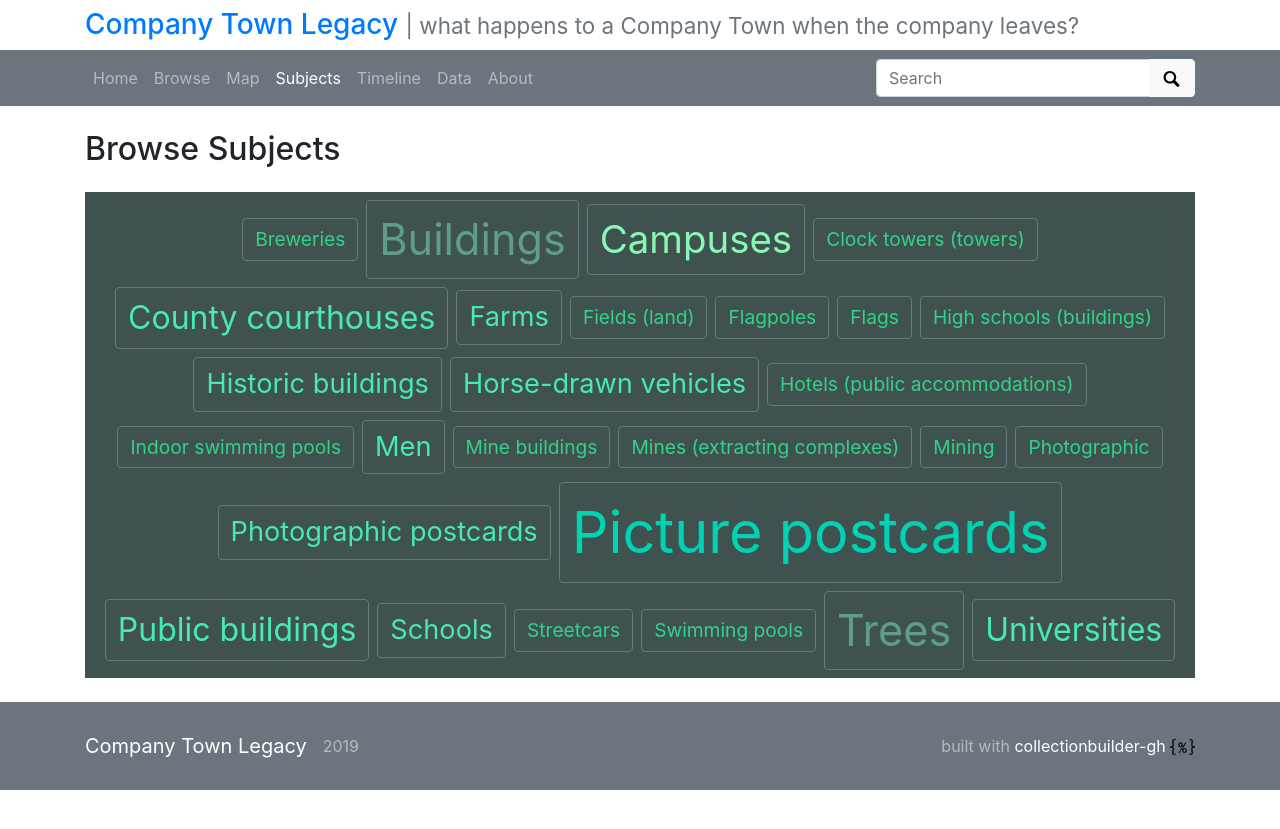
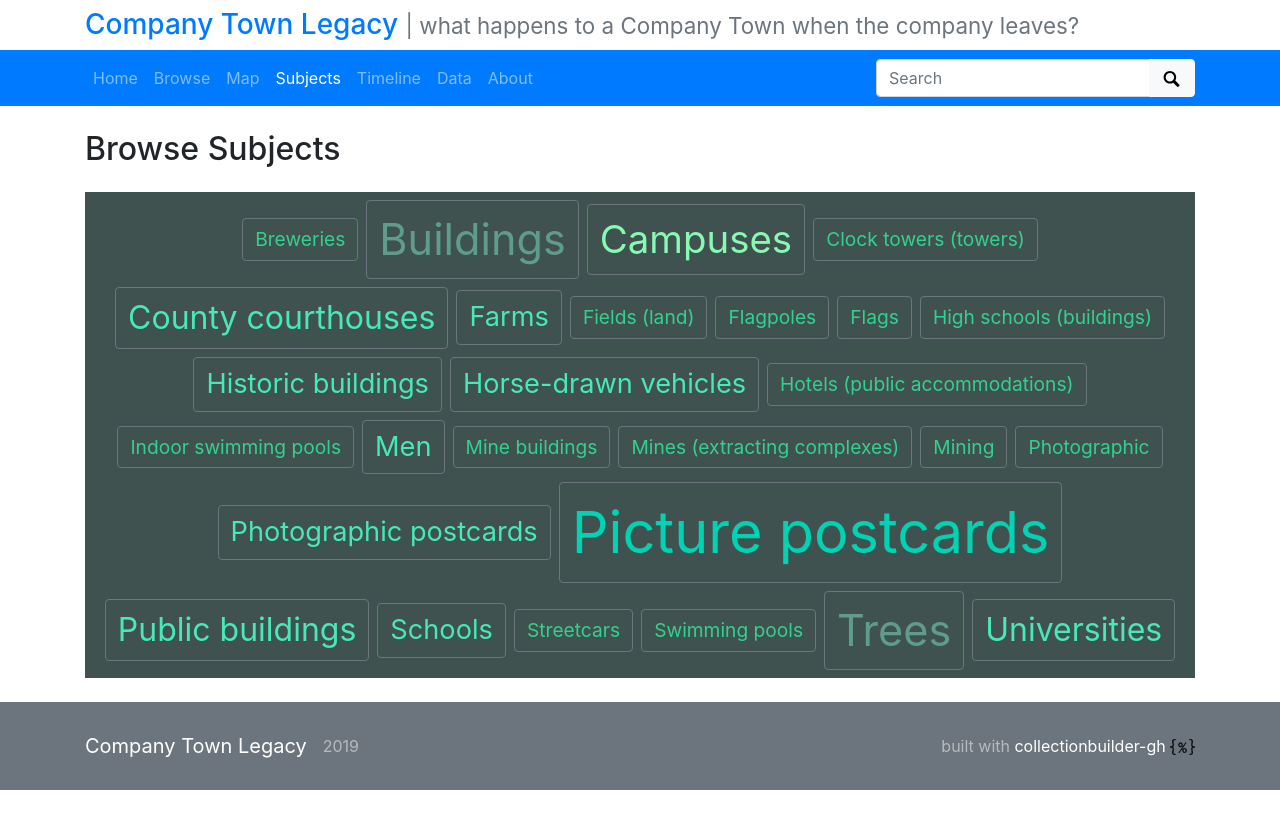
Before and after one commit to CompanyTownLegacy/CompanyTownLegacy.github.io, a Jekyll site: the page built from pages/subjects.md, in a window 1280 px wide. Shown: the top 829 px of the page. Built offline with Jekyll 4.4.1, drawn with Linux system fonts in a browser that asks for light colours.

Commit message:
changing color

```diff
--- a/_config.yml
+++ b/_config.yml
@@ -33,7 +33,7 @@ repository: https://github.com/CompanyTownLegacy.github.io
 navbar-color: navbar-dark
 # navbar background color
 # Choose from bg-primary, bg-secondary, bg-success, bg-danger, bg-warning, bg-info, bg-light, bg-dark, bg-white
-navbar-background: bg-secondary
+navbar-background: bg-primary
 # theme with Bootswatch (https://github.com/thomaspark/bootswatch)
 # Choose from: cerulean; cosmo; cyborg; darkly; flatly; journal; litera; lumen; lux; materia; minty; pulse; sandstone; simplex; sketchy; slate; solar; spacelab; superhero; united; yeti
 bootswatch: # leave blank or comment out for plain bootstrap
```
